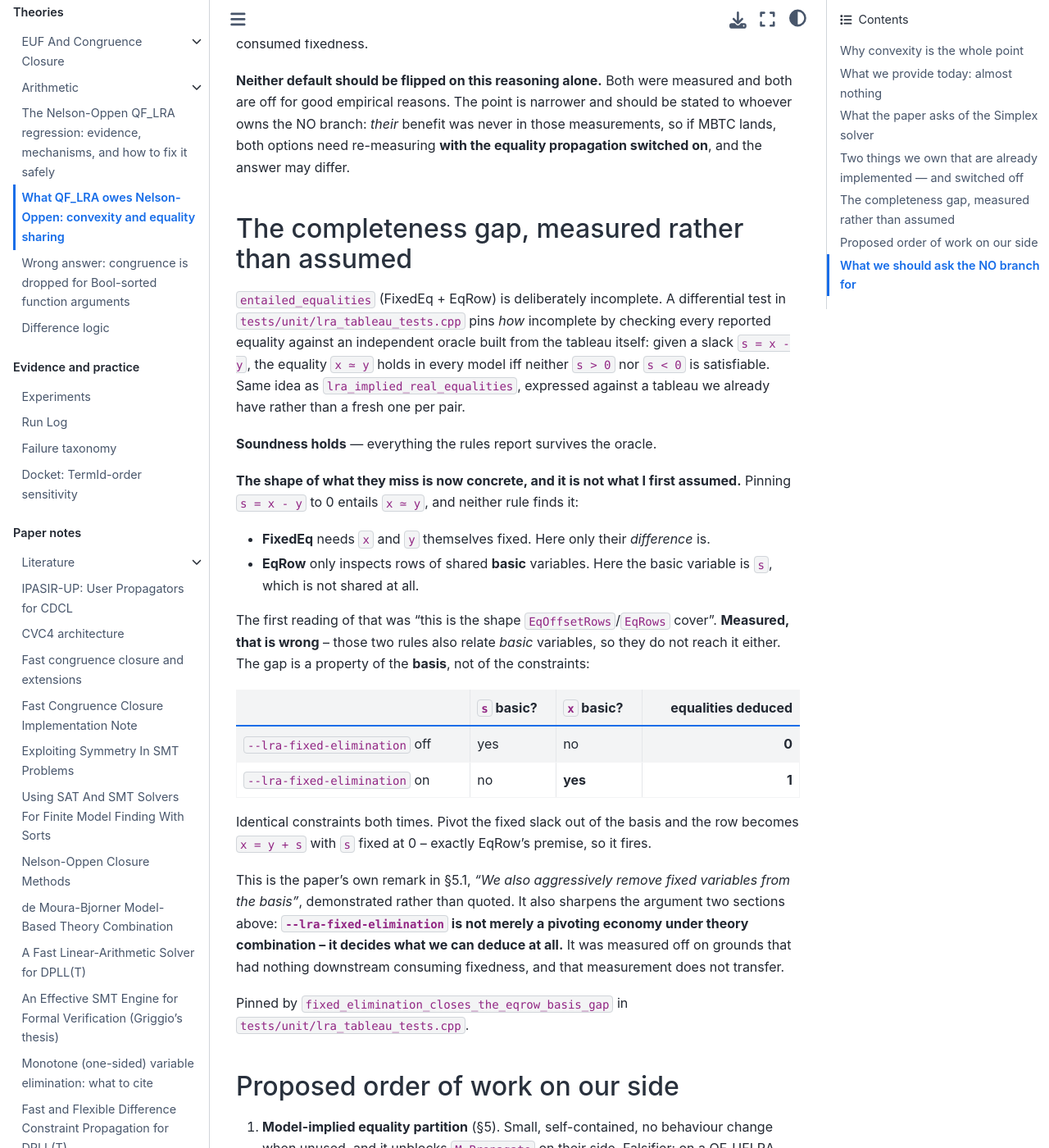
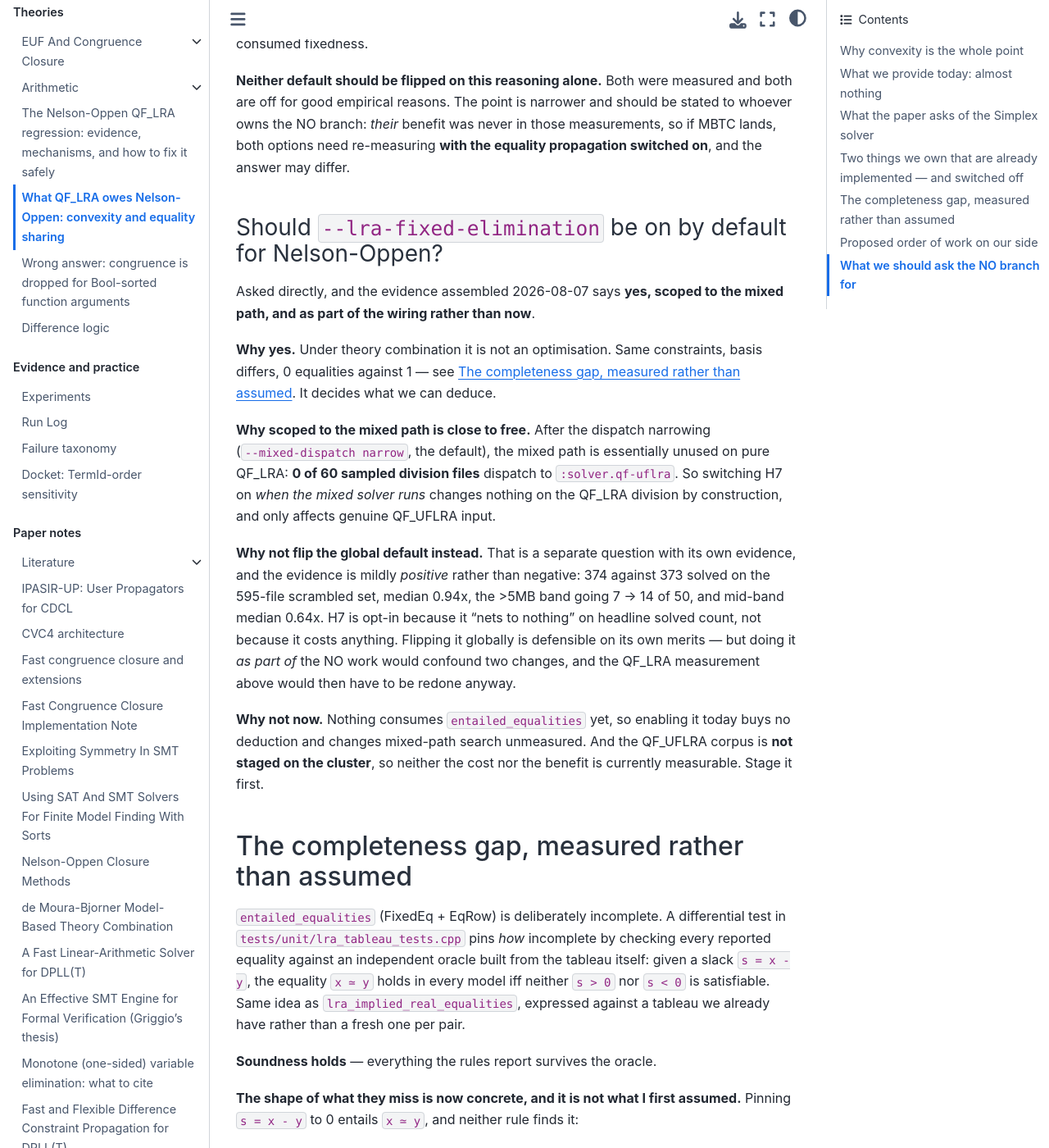
Before and after one commit to primo-solver/primo, a Jupyter Book: the page built from docs/qf-lra-equality-sharing.md, in a window 1280 px wide and 1400 px high, scrolled down 3557 px. Shown: the whole window at 82% size. Built offline with Jupyter Book 1.0.4 settings and Sphinx 7.4.7 and the Sphinx Book theme 1.1.4, drawn with Linux system fonts in a browser that asks for light colours.

Commit message:
Answer whether --lra-fixed-elimination should default on for NO
Yes, scoped to the mixed path, and as part of the wiring rather than now.

Why yes: under theory combination it is not an optimisation. Same
constraints, basis differs, 0 equalities against 1. It decides what we can
deduce.

Why scoping it to the mixed path is close to free: after the dispatch
narrowing, the mixed path is essentially unused on pure QF_LRA -- 0 of 60
sampled division files reach :solver.qf-uflra. Switching H7 on when the
mixed solver runs therefore changes nothing on the QF_LRA division by
construction, and touches only genuine QF_UFLRA input.

Why not flip the global default instead: that is a separate question, and
its evidence is mildly POSITIVE rather than negative -- 374 against 373 on
the scrambled set, median 0.94x, the >5MB band 7 -> 14 of 50, mid-band
median 0.64x. H7 is opt-in because it nets to nothing on headline solved
count, not because it costs. Worth revisiting on its own merits, but doing
it inside the NO work would confound two changes.

Why not now: nothing consumes entailed_equalities yet, so enabling it buys
no deduction and changes mixed-path search unmeasured -- and the QF_UFLRA
corpus is not staged, so neither cost nor benefit is measurable. Stage it
first.

Co-Authored-By: Claude Opus 5 <noreply@anthropic.com>

```diff
--- a/docs/qf-lra-equality-sharing.md
+++ b/docs/qf-lra-equality-sharing.md
@@ -136,6 +136,37 @@ should be stated to whoever owns the NO branch: *their* benefit was never in
 those measurements, so if MBTC lands, both options need re-measuring **with the
 equality propagation switched on**, and the answer may differ.
 
+(fixed-elimination-for-no)=
+### Should `--lra-fixed-elimination` be on by default for Nelson-Oppen?
+
+Asked directly, and the evidence assembled 2026-08-07 says **yes, scoped to the
+mixed path, and as part of the wiring rather than now**.
+
+**Why yes.** Under theory combination it is not an optimisation. Same
+constraints, basis differs, 0 equalities against 1 — see [](#measured-gap). It
+decides what we can deduce.
+
+**Why scoped to the mixed path is close to free.** After the dispatch narrowing
+(`--mixed-dispatch narrow`, the default), the mixed path is essentially unused
+on pure QF_LRA: **0 of 60 sampled division files** dispatch to
+`:solver.qf-uflra`. So switching H7 on *when the mixed solver runs* changes
+nothing on the QF_LRA division by construction, and only affects genuine
+QF_UFLRA input.
+
+**Why not flip the global default instead.** That is a separate question with
+its own evidence, and the evidence is mildly *positive* rather than negative:
+374 against 373 solved on the 595-file scrambled set, median 0.94x, the >5MB
+band going 7 → 14 of 50, and mid-band median 0.64x. H7 is opt-in because it
+"nets to nothing" on headline solved count, not because it costs anything.
+Flipping it globally is defensible on its own merits — but doing it *as part of*
+the NO work would confound two changes, and the QF_LRA measurement above would
+then have to be redone anyway.
+
+**Why not now.** Nothing consumes `entailed_equalities` yet, so enabling it
+today buys no deduction and changes mixed-path search unmeasured. And the
+QF_UFLRA corpus is **not staged on the cluster**, so neither the cost nor the
+benefit is currently measurable. Stage it first.
+
 (measured-gap)=
 ## The completeness gap, measured rather than assumed
 
```
